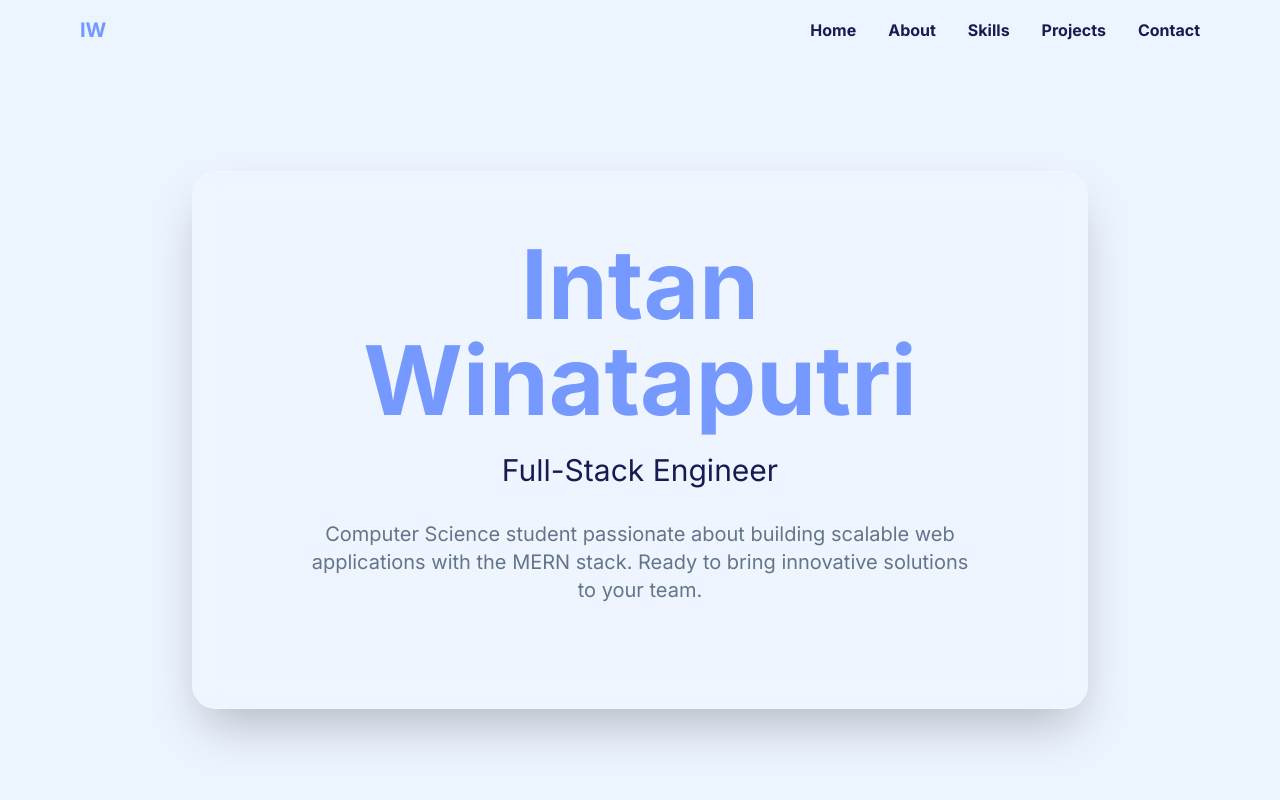
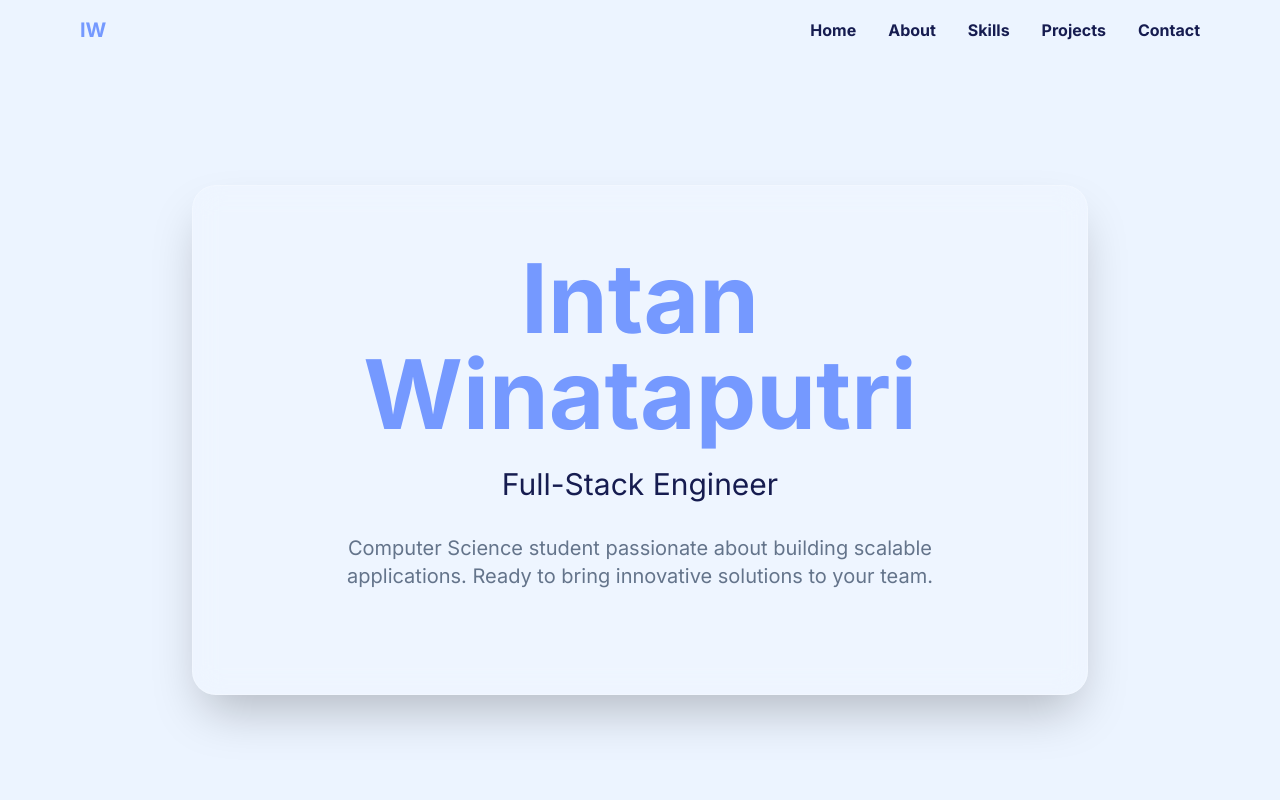
Before and after one commit to IntanWp/Intan-Winataputri-Portfolio, a Next.js app: page / in a window 1280 px wide. Shown: the top 800 px of the page. Built offline with nearby package versions, Linux system fonts and the light colour scheme.

Commit message:
Update hero-section.tsx

```diff
--- a/components/hero-section.tsx
+++ b/components/hero-section.tsx
@@ -10,7 +10,7 @@ export function HeroSection() {
           </h1>
           <h2 className="text-2xl md:text-3xl text-foreground mb-8">Full-Stack Engineer</h2>
           <p className="text-lg md:text-xl text-muted-foreground mb-10 max-w-2xl mx-auto text-pretty">
-            Computer Science student passionate about building scalable web applications with the MERN stack. Ready to
+            Computer Science student passionate about building scalable applications. Ready to
             bring innovative solutions to your team.
           </p>
         </div>
```
